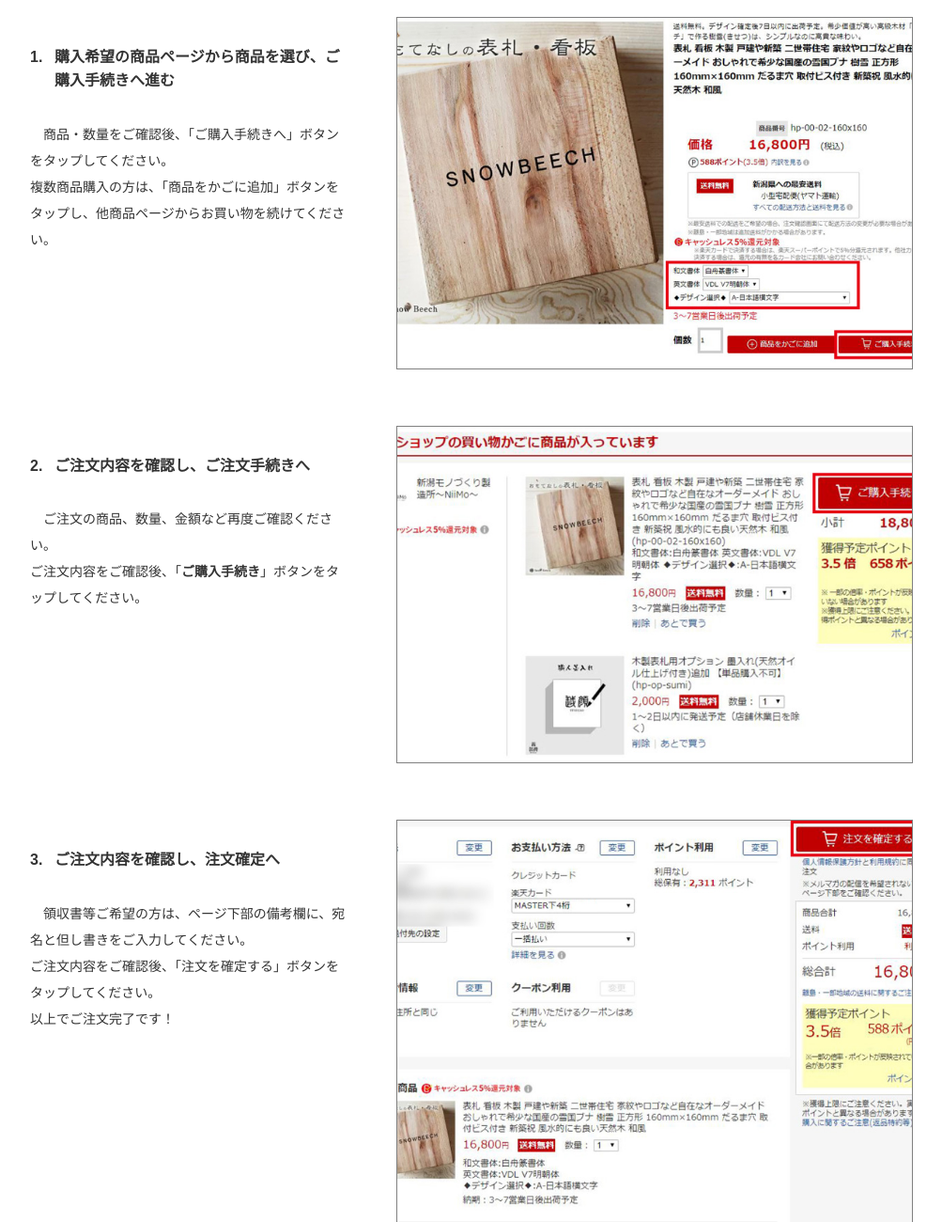
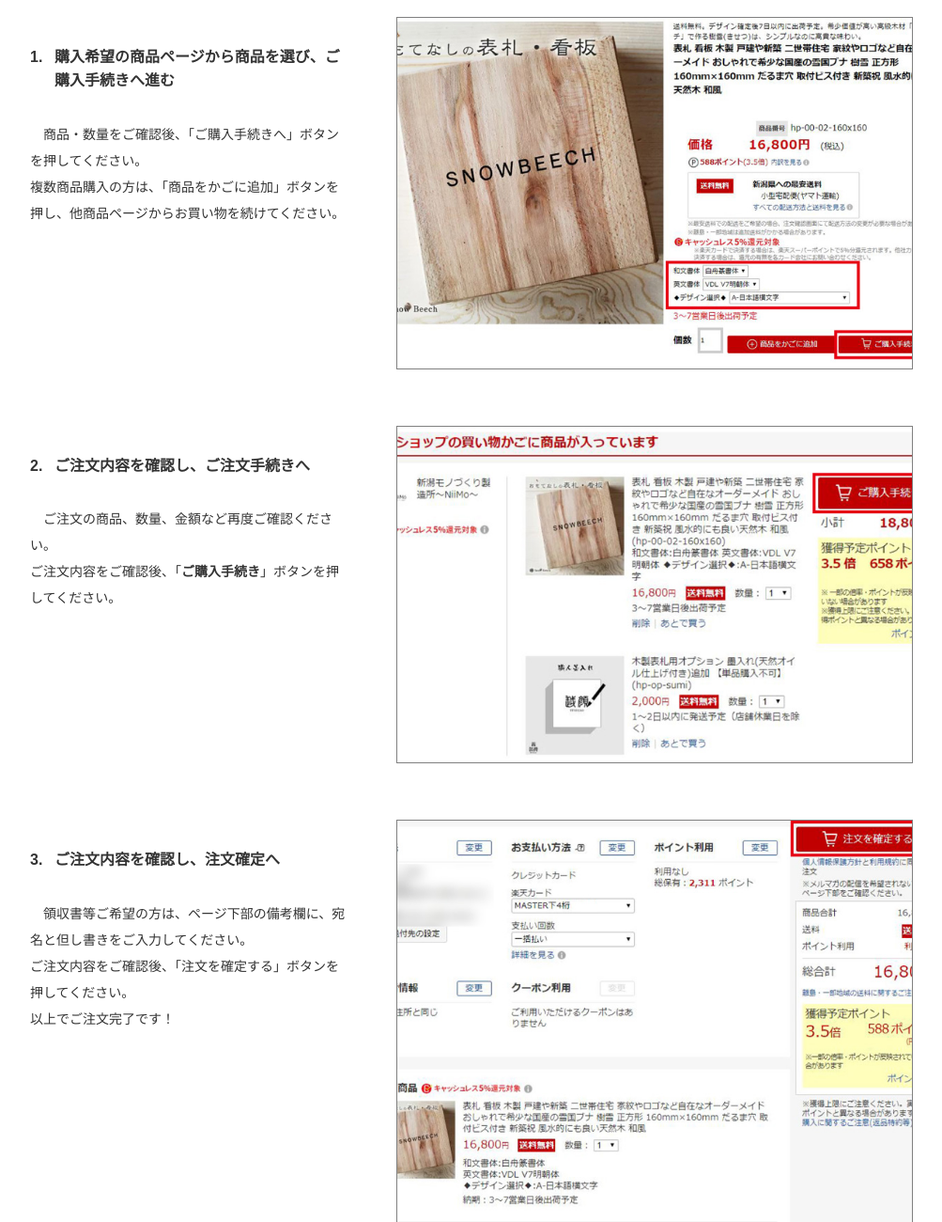
Before and after one commit to takuma-niimo/r-niigata-monoduku, a plain HTML site: page content-page/howtoorder.html in a window 1280 px wide. Shown: the part 1180-2480 px from the top of the page at 94% size, without its empty margins (138-1141 px from the left). Drawn offline with nearby package versions, Linux system fonts and the light colour scheme.

Commit message:
微修正

```diff
--- a/content-page/howtoorder.html
+++ b/content-page/howtoorder.html
@@ -198,7 +198,7 @@
           <span>1.</span>
           購入希望の商品ページから商品を選び、ご購入手続きへ進む
         </h3>
-        <p>商品・数量をご確認後、「ご購入手続きへ」ボタンをタップしてください。<br>複数商品購入の方は、「商品をかごに追加」ボタンをタップし、他商品ページからお買い物を続けてください。</p>
+        <p>商品・数量をご確認後、「ご購入手続きへ」ボタンを押してください。<br>複数商品購入の方は、「商品をかごに追加」ボタンを押し、他商品ページからお買い物を続けてください。</p>
       </div>
       <div class="pull-right">
         <img src="img/howtoorder/howto01.jpg" alt="">
@@ -211,7 +211,7 @@
           <span>2.</span>
           ご注文内容を確認し、ご注文手続きへ
         </h3>
-        <p>ご注文の商品、数量、金額など再度ご確認ください。<br>ご注文内容をご確認後、「<strong>ご購入手続き</strong>」ボタンをタップしてください。</p>
+        <p>ご注文の商品、数量、金額など再度ご確認ください。<br>ご注文内容をご確認後、「<strong>ご購入手続き</strong>」ボタンを押してください。</p>
       </div>
       <div class="pull-right">
         <img src="img/howtoorder/howto02.jpg" alt="">
@@ -224,7 +224,7 @@
           <span>3.</span>
           ご注文内容を確認し、注文確定へ
         </h3>
-        <p>領収書等ご希望の方は、ページ下部の備考欄に、宛名と但し書きをご入力してください。<br>ご注文内容をご確認後、「注文を確定する」ボタンをタップしてください。<br>以上でご注文完了です！</p>
+        <p>領収書等ご希望の方は、ページ下部の備考欄に、宛名と但し書きをご入力してください。<br>ご注文内容をご確認後、「注文を確定する」ボタンを押してください。<br>以上でご注文完了です！</p>
       </div>
       <div class="pull-right">
         <img src="img/howtoorder/howto03.jpg" alt="">
--- a/css/base.css
+++ b/css/base.css
@@ -28,6 +28,7 @@
 .content-wrap .breadcrumb {
   margin-top: 15px;
   margin-bottom: 15px;
+  border-radius: 0;
 }
 
 .content-wrap img, footer img {
--- a/css/nav.css
+++ b/css/nav.css
@@ -142,6 +142,7 @@
 
 .searchbox input[type="text"] {
   border: none;
+  border-radius: 0;
   border-bottom: 1px solid lightgray;
   line-height: 40px;
   padding: 0;
@@ -156,6 +157,7 @@
 
 .searchbox input[type="submit"] {
   border: none;
+  border-radius: 0;
   border-bottom: 1px solid lightgray;
   line-height: 40px;
   padding: 0 10px;
```
Also changed, not shown: content-page/about-niimo.html (+1 -1 lines).
